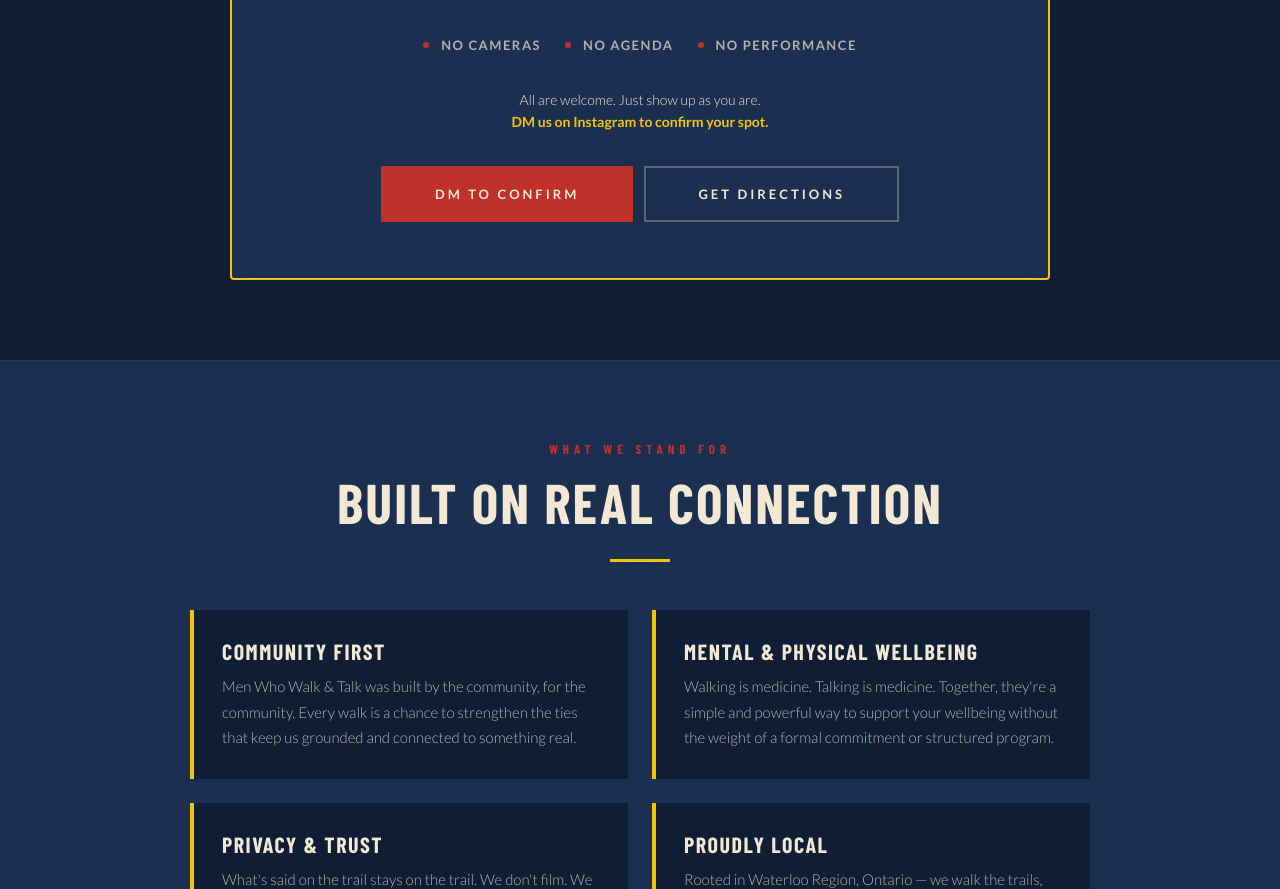
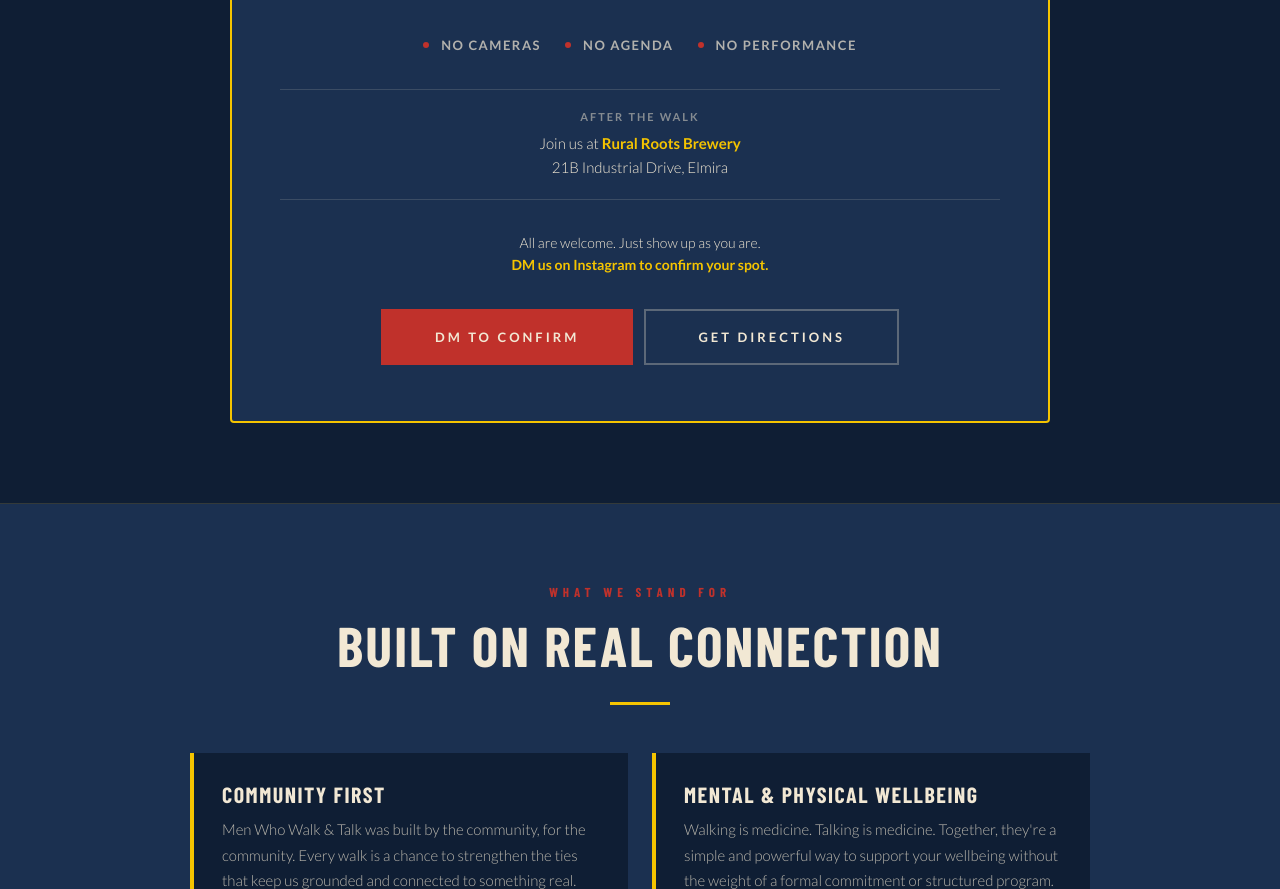
Before and after one commit to stewarev/KW-Men-who-walk-and-talk, a plain HTML site: page index.html in a window 1280 px wide. Shown: the part 2128-3017 px from the top of the page. Drawn offline with nearby package versions, Linux system fonts and the light colour scheme; a web font is replaced by a local one.

Commit message:
Add post-walk meetup at Rural Roots Brewery to walk card
Co-Authored-By: Claude Opus 5 <noreply@anthropic.com>

```diff
--- a/index.html
+++ b/index.html
@@ -406,6 +406,32 @@
       flex-shrink: 0;
       letter-spacing: 0;
       margin-right: 4px;
+    }
+
+    .walk-after {
+      border-top: 1px solid rgba(242,232,212,0.15);
+      border-bottom: 1px solid rgba(242,232,212,0.15);
+      padding: 20px 0;
+      margin-bottom: 32px;
+    }
+    .walk-after-label {
+      display: block;
+      font-size: 11px;
+      font-weight: 700;
+      letter-spacing: 2px;
+      text-transform: uppercase;
+      color: rgba(242,232,212,0.5);
+      margin-bottom: 8px;
+    }
+    .walk-after-value {
+      font-size: 15px;
+      line-height: 1.6;
+      color: var(--cream);
+      font-weight: 300;
+    }
+    .walk-after-value strong {
+      font-weight: 700;
+      color: var(--yellow);
     }
 
     .walk-cta-note {
@@ -965,6 +991,14 @@
           <span class="walk-rule"><span class="dot"></span>No performance</span>
         </div>
 
+        <div class="walk-after">
+          <span class="walk-after-label">After the Walk</span>
+          <span class="walk-after-value">
+            Join us at <strong>Rural Roots Brewery</strong><br />
+            21B Industrial Drive, Elmira
+          </span>
+        </div>
+
         <p class="walk-cta-note">
           All are welcome. Just show up as you are.<br />
           <strong>DM us on Instagram to confirm your spot.</strong>
```
